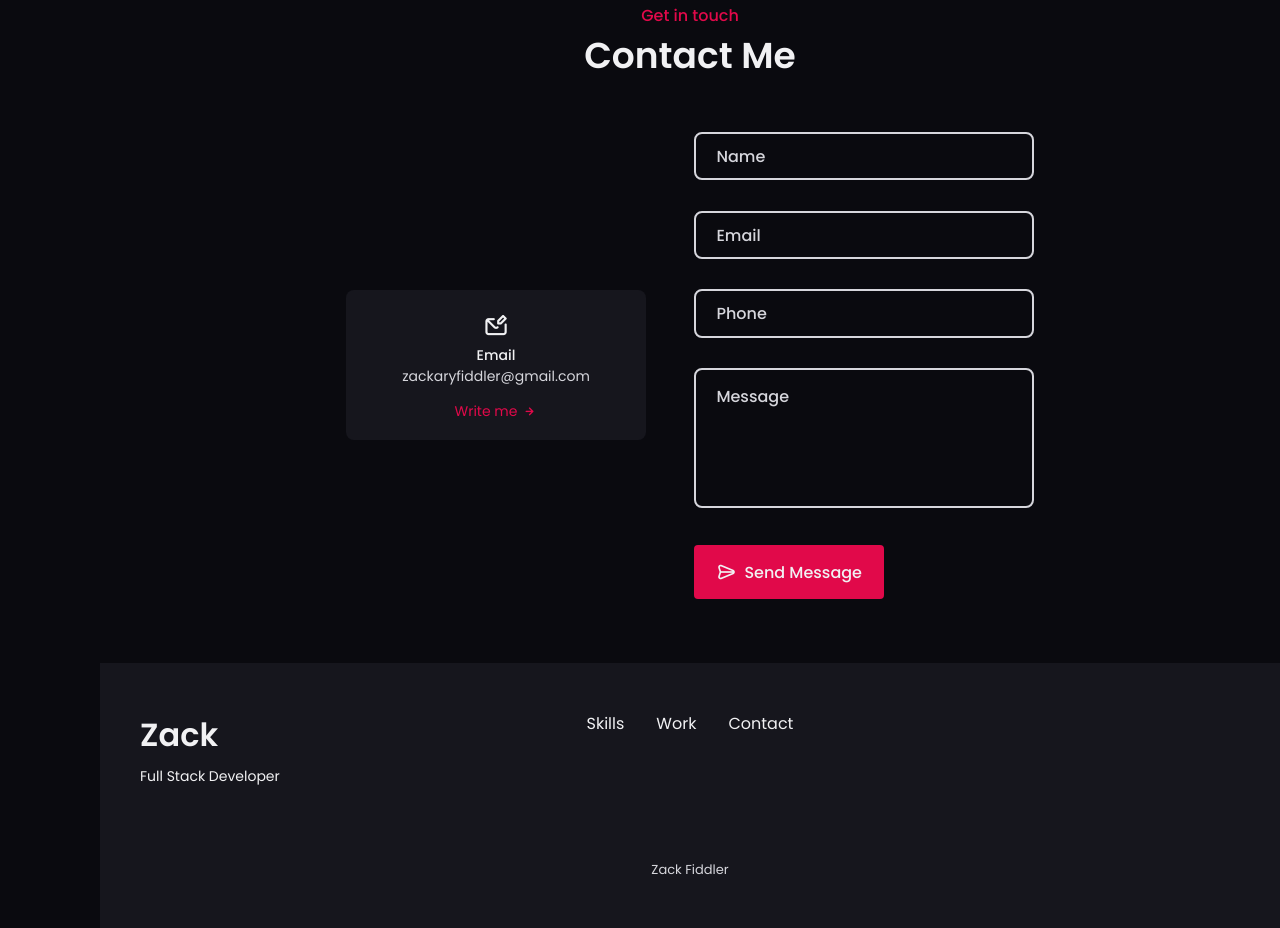
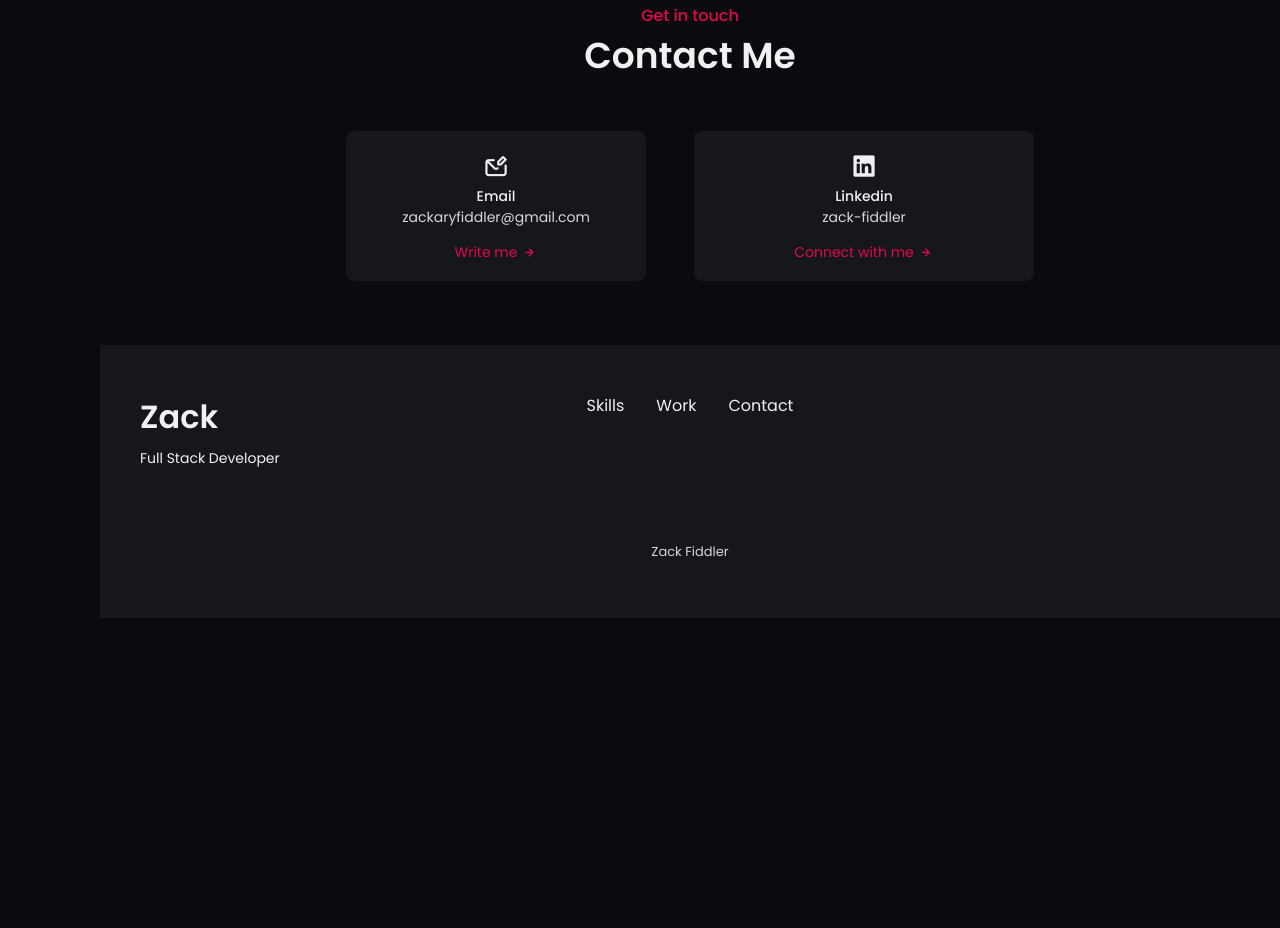
Before and after one commit to zfidz/portfolio, a plain HTML site: page index.html in a window 1280 px wide. Shown: the part 3830-4758 px from the top of the page. After the commit the page ends 4448 px from the top, so only its background shows below. Drawn offline with nearby package versions, Linux system fonts and the light colour scheme.

Commit message:
take out for, add linkedin at bottom.

```diff
--- a/index.html
+++ b/index.html
@@ -679,16 +679,9 @@
                                 Write me <i class="uil uil-arrow-right contact__button-icon"></i>
                             </a>
                         </div>
+
+
 <!--
-                        <div class="contact__card">
-                            <i class="uil uil-whatsapp contact__card-icon"></i>
-                            <h3 class="contact__card-title">Whatsapp</h3>
-                            <span class="contact__card-data">999-888-777</span>
-                            <a href="https://api.whatsapp.com/send?phone=349865677&text=Hello, more information!" class="contact__button">
-                                Write me <i class="uil uil-arrow-right contact__button-icon"></i>
-                            </a>
-                        </div>
-
                         <div class="contact__card">
                             <i class="uil uil-facebook-messenger contact__card-icon"></i>
                             <h3 class="contact__card-title">Messenger</h3>
@@ -701,7 +694,16 @@
                 </div>
 
                 <div class="contact__content">
-                    <form action="" class="contact__form">
+                <div class="contact__card">
+                            <i class="uil uil-linkedin contact__card-icon"></i>
+                            <h3 class="contact__card-title">Linkedin</h3>
+                            <span class="contact__card-data">zack-fiddler</span>
+                            <a href="https://www.linkedin.com/in/zack-fiddler/" class="contact__button">
+                                Connect with me <i class="uil uil-arrow-right contact__button-icon"></i>
+                            </a>
+                        </div>
+                    </div>
+                    <!-- <form action="" class="contact__form">
                         <div class="input__container">
                             <input type="text" class="input">
                             <label for="">Name</label>
@@ -726,7 +728,7 @@
                             Send Message
                         </button>
                     </form>
-                </div>
+                </div> -->
             </div>
         </section>
 
```
